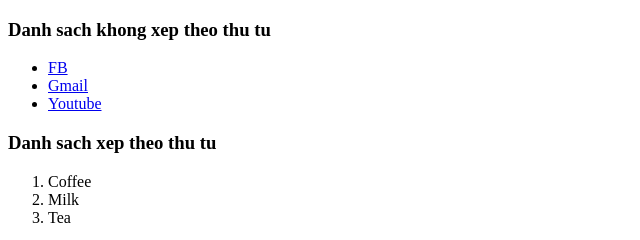
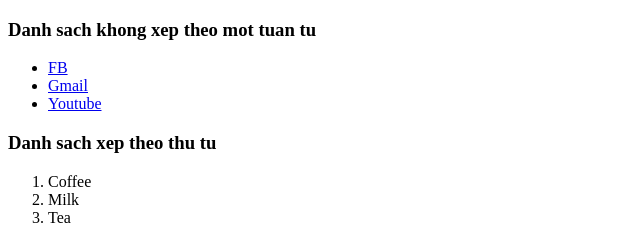
Before and after one commit to nguyenthidao/DocTruyenOnline, a plain HTML site: page index.html in a window 1280 px wide. Shown: the full height of the page, 0-640 px from the left. Drawn offline with Linux system fonts and the light colour scheme.

Commit message:
modified h3 of index.html

```diff
--- a/index.html
+++ b/index.html
@@ -8,7 +8,7 @@
     <title>Doc Truyen Online</title>
 </head>
 <body>
-    <h3>Danh sach khong xep theo thu tu</h3>
+    <h3>Danh sach khong xep theo mot tuan tu</h3>
     <ul>
         <li><a href="#home">FB</a></li>
         <li><a href="#gmail">Gmail</a></li>
```
